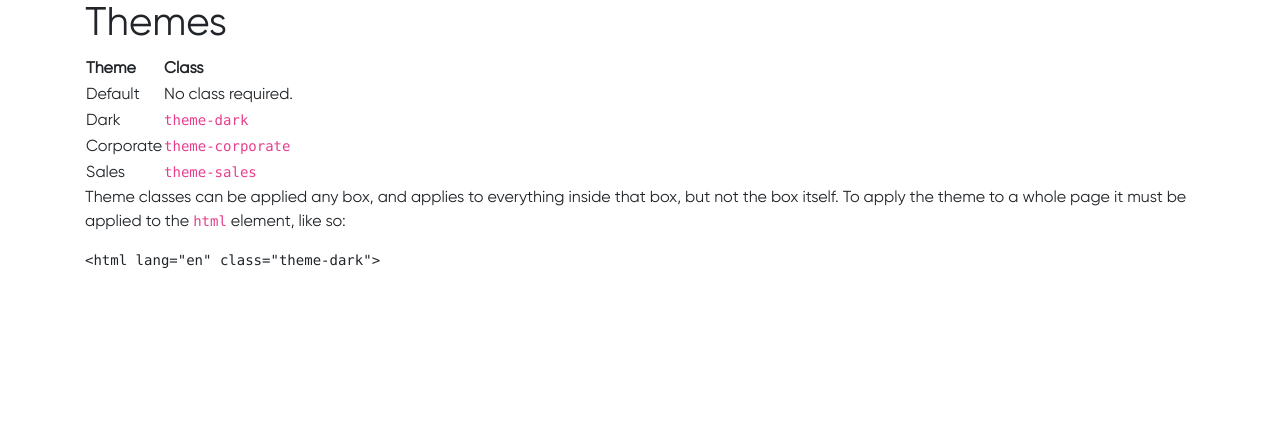
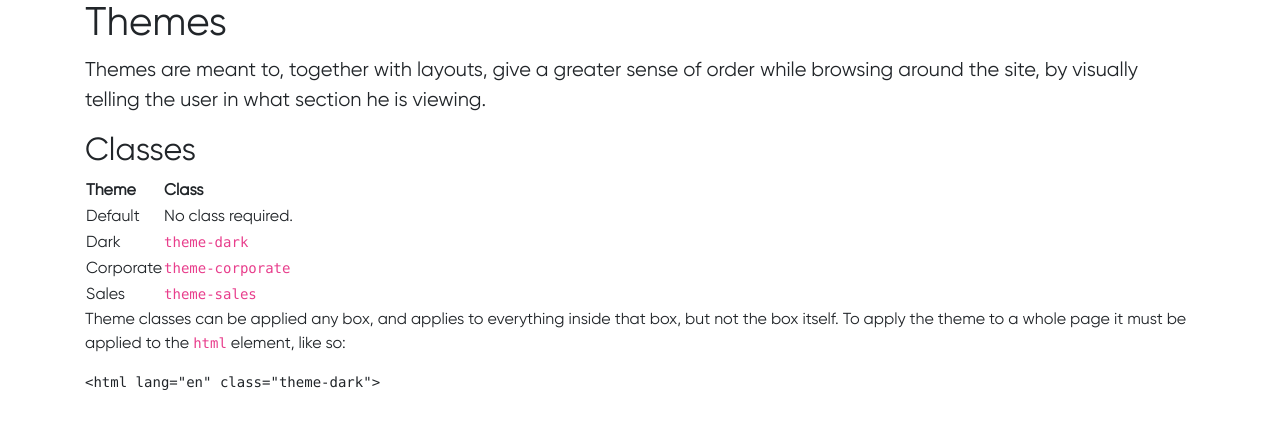
Before and after one commit to vecora/ds-vecora, a Jekyll site: the page built from docs/themes.md, in a window 1280 px wide. Shown: the top 429 px of the page. Built offline with Jekyll 4.4.1, drawn with Linux system fonts in a browser that asks for light colours; some web fonts are replaced; our own code applies the rules of GitHub Pages for plain Markdown files.

Commit message:
Updated front matters

```diff
--- a/_layouts/default.html
+++ b/_layouts/default.html
@@ -7,7 +7,7 @@
   <meta name="viewport" content="width=device-width, initial-scale=1, shrink-to-fit=no">
   <base href="{{ site.baseurl }}/">
   <link rel="stylesheet" href="dist/styles.css">
-  <title>{{ page.lang }}</title>
+  <title>{{ page.title }}</title>
 </head>
 
 <body>
@@ -20,6 +20,8 @@
     <div class="container">
       <div class="row">
         <div class="col">
+          <h1>{{ page.title }}</h1>
+          <p class="lead">{{ page.description }}</p>
           {{ content }}
         </div>
       </div>
--- a/docs/themes.md
+++ b/docs/themes.md
@@ -1,8 +1,10 @@
 ---
 layout: default
+title: Themes
+description: Themes are meant to, together with layouts, give a greater sense of order while browsing around the site, by visually telling the user in what section he is viewing.
 ---
 
-# Themes
+## Classes
 
 | Theme     | Class              |
 | --------- |--------------------|
```
Also changed, not shown: docs/components.md (+2 -1 lines), docs/index.md (+2 -3 lines), docs/layouts.md (+2 -2 lines), docs/scripts.md (+2 -2 lines).
